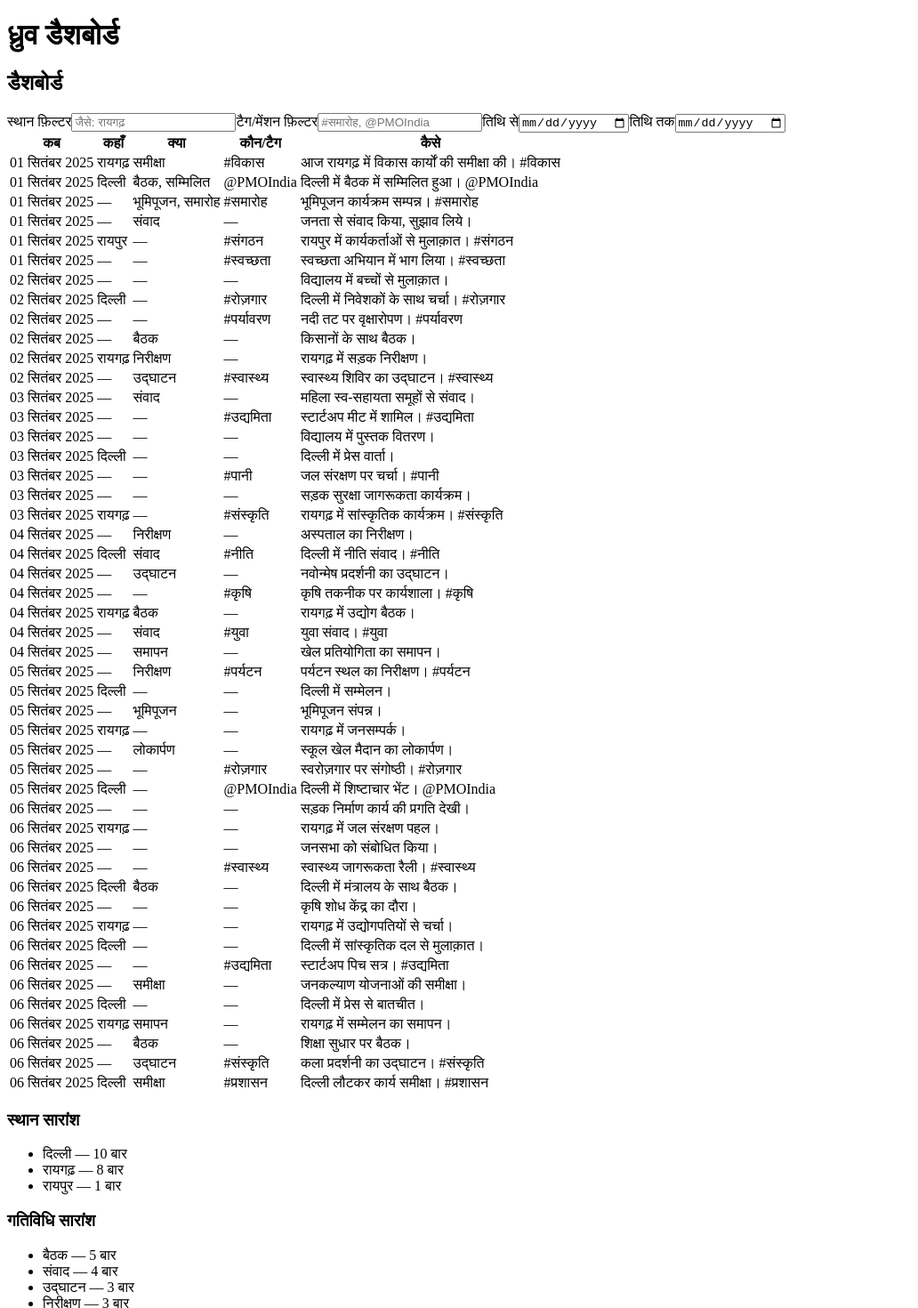
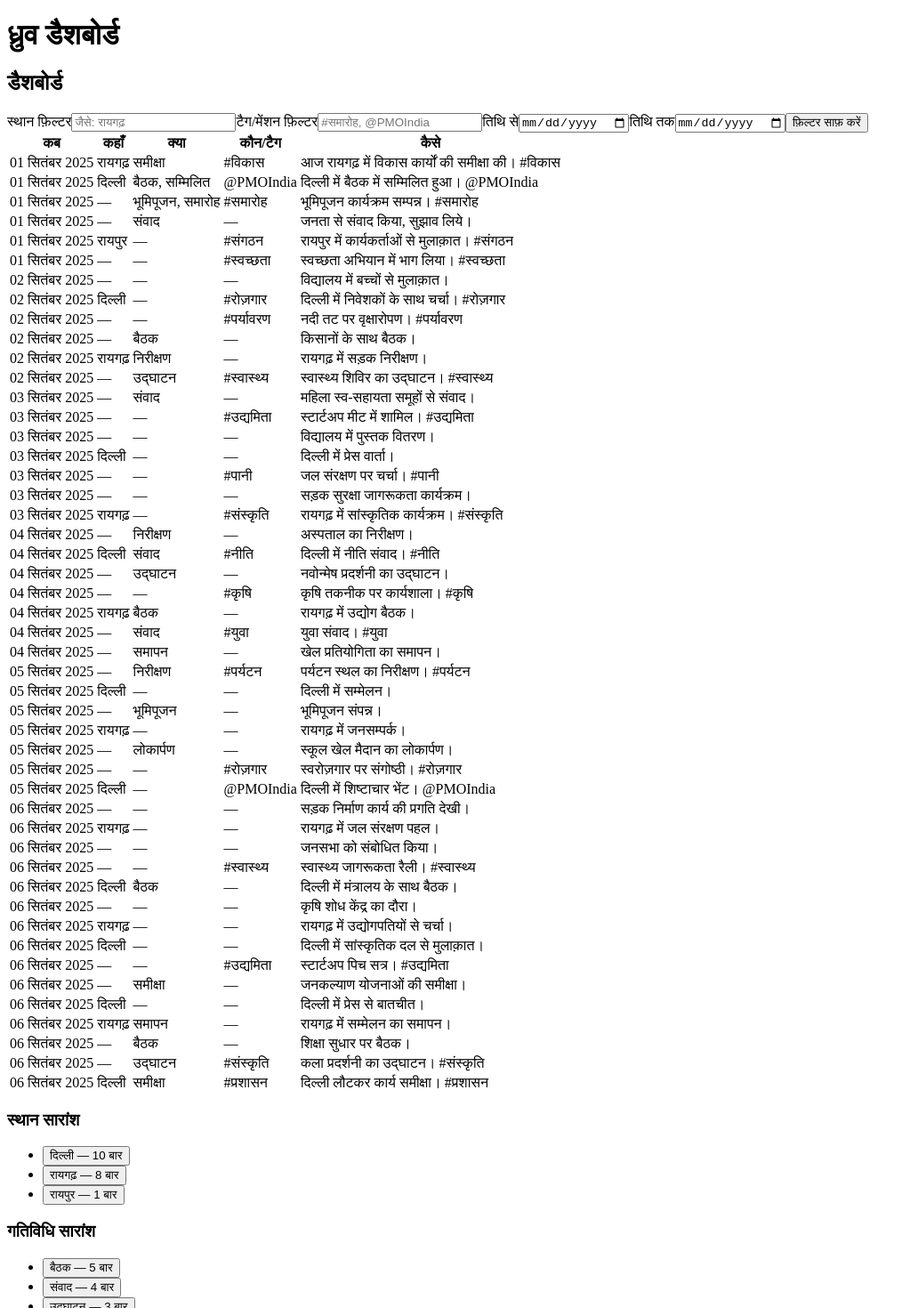
Before and after one commit to Pinak-Setu/Dhruv, a Next.js app: page / in a window 1280 px wide. Shown: the top 1470 px of the page at 89% size, without its empty margins (0-1032 px from the left). Built offline with nearby package versions, Linux system fonts and the light colour scheme.

Commit message:
feat(filters): make metrics clickable to filter; sync filters with URL params; fix tests with navigation mocks

```diff
--- a/src/components/Dashboard.tsx
+++ b/src/components/Dashboard.tsx
@@ -2,15 +2,35 @@
 import posts from '../../data/posts.json';
 import { parsePost, formatHindiDate } from '@/utils/parse';
 import { isParseEnabled } from '../../config/flags';
-import { useMemo, useState } from 'react';
+import { useEffect, useMemo, useState } from 'react';
+import { useSearchParams, useRouter, usePathname } from 'next/navigation';
 
 type Post = { id: string | number; timestamp: string; content: string };
 
 export default function Dashboard() {
   const [locFilter, setLocFilter] = useState('');
+  const [tagFilter, setTagFilter] = useState('');
   const [fromDate, setFromDate] = useState('');
   const [toDate, setToDate] = useState('');
-  const [tagFilter, setTagFilter] = useState('');
+  const [actionFilter, setActionFilter] = useState('');
+  const searchParams = useSearchParams();
+  const router = useRouter();
+  const pathname = usePathname();
+
+  // Sync from URL params
+  useEffect(() => {
+    const loc = searchParams.get('loc') ?? '';
+    const tag = searchParams.get('tag') ?? '';
+    const from = searchParams.get('from') ?? '';
+    const to = searchParams.get('to') ?? '';
+    const action = searchParams.get('action') ?? '';
+    setLocFilter(loc);
+    setTagFilter(tag);
+    setFromDate(from);
+    setToDate(to);
+    setActionFilter(action);
+    // eslint-disable-next-line react-hooks/exhaustive-deps
+  }, [searchParams]);
   const parsed = (posts as Post[]).map((p) => {
     if (isParseEnabled()) {
       return { id: p.id, ts: p.timestamp, ...parsePost(p) };
@@ -42,6 +62,10 @@ export default function Dashboard() {
         return tags.some((t) => t.includes(q));
       });
     }
+    if (actionFilter.trim()) {
+      const q = actionFilter.trim();
+      rows = rows.filter((r) => r.what.some((w) => w.includes(q)));
+    }
     const from = fromDate ? new Date(fromDate) : null;
     const to = toDate ? new Date(toDate) : null;
     if (from || to) {
@@ -57,7 +81,7 @@ export default function Dashboard() {
       });
     }
     return rows;
-  }, [parsed, locFilter, fromDate, toDate]);
+  }, [parsed, locFilter, tagFilter, actionFilter, fromDate, toDate]);
 
   return (
     <section className="p-4">
@@ -103,6 +127,21 @@ export default function Dashboard() {
             onChange={(e) => setToDate(e.target.value)}
           />
         </label>
+        <button
+          type="button"
+          aria-label="फ़िल्टर साफ़ करें"
+          className="text-sm border px-3 py-1 rounded bg-gray-50 hover:bg-gray-100"
+          onClick={() => {
+            setLocFilter('');
+            setTagFilter('');
+            setFromDate('');
+            setToDate('');
+            setActionFilter('');
+            router.push(pathname);
+          }}
+        >
+          फ़िल्टर साफ़ करें
+        </button>
       </div>
       <table aria-label="गतिविधि सारणी" className="min-w-full border-collapse">
         <thead>
--- a/src/components/Metrics.tsx
+++ b/src/components/Metrics.tsx
@@ -1,6 +1,10 @@
+"use client";
 import { computeMetrics } from '@/utils/metrics';
+import { useRouter, usePathname } from 'next/navigation';
 
 export default function Metrics() {
+  const router = useRouter();
+  const pathname = usePathname();
   const { places, actions } = computeMetrics();
   return (
     <section className="p-4 space-y-6">
@@ -8,7 +12,17 @@ export default function Metrics() {
         <h3 className="text-xl font-semibold">स्थान सारांश</h3>
         <ul className="list-disc list-inside mt-2">
           {places.map((p) => (
-            <li key={p.key} className="leading-6">{`${p.key} — ${p.count} बार`}</li>
+            <li key={p.key} className="leading-6">
+              <button
+                type="button"
+                className="underline text-blue-700 hover:text-blue-900"
+                onClick={() => router.push(`${pathname}?loc=${encodeURIComponent(p.key)}`)}
+                aria-label={`${p.key} पर फ़िल्टर करें`}
+                title={`${p.key} पर फ़िल्टर करें`}
+              >
+                {`${p.key} — ${p.count} बार`}
+              </button>
+            </li>
           ))}
         </ul>
       </div>
@@ -16,7 +30,17 @@ export default function Metrics() {
         <h3 className="text-xl font-semibold">गतिविधि सारांश</h3>
         <ul className="list-disc list-inside mt-2">
           {actions.map((a) => (
-            <li key={a.key} className="leading-6">{`${a.key} — ${a.count} बार`}</li>
+            <li key={a.key} className="leading-6">
+              <button
+                type="button"
+                className="underline text-blue-700 hover:text-blue-900"
+                onClick={() => router.push(`${pathname}?action=${encodeURIComponent(a.key)}`)}
+                aria-label={`${a.key} पर फ़िल्टर करें`}
+                title={`${a.key} पर फ़िल्टर करें`}
+              >
+                {`${a.key} — ${a.count} बार`}
+              </button>
+            </li>
           ))}
         </ul>
       </div>
```
Also changed, not shown: tests/test-setup.ts (+15 -0 lines).
